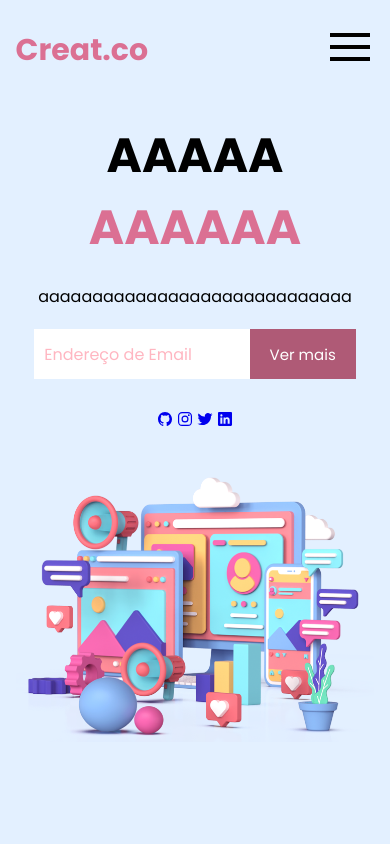
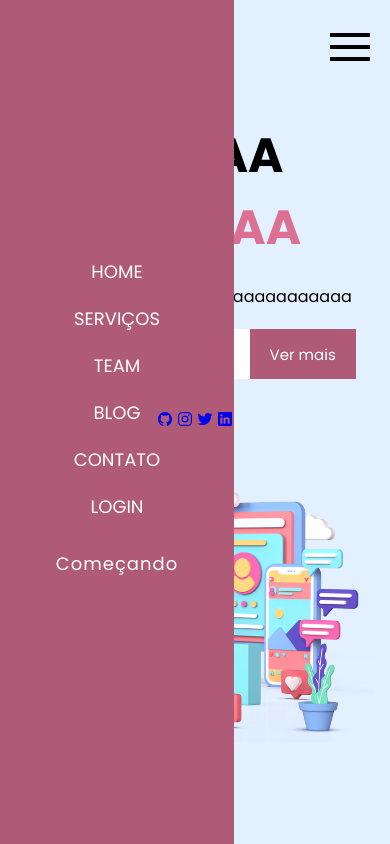
Before and after one commit to marianasouza01/SiteResponsivo, a plain HTML site: page index.html in a window 390 px wide. Both pictures are taken after a click on the element 350 px from the left and 50 px from the top of the page. Drawn offline with nearby package versions, Linux system fonts and the light colour scheme.

Commit message:
changes html e js

```diff
--- a/assets/js/script.js
+++ b/assets/js/script.js
@@ -0,0 +1,14 @@
+var menu = document.querySelector('nav ul');
+var menuBar = document.querySelector('nav .menu-icon');
+var iconMenu = document.querySelector('nav .menu-icon img');
+
+menuBar.addEventListener('click',function(){
+
+    if (iconMenu.getAttribute("src") == 'assets/imagens/menu.png') {
+        iconMenu.setAttribute("src","assets/imagens/close.png");
+    }else{
+        iconMenu.setAttribute("src","assets/imagens/menu.png");
+    }
+
+   menu.classList.toggle('active');
+});
```
Also changed, not shown: index.html (+2 -3 lines).
